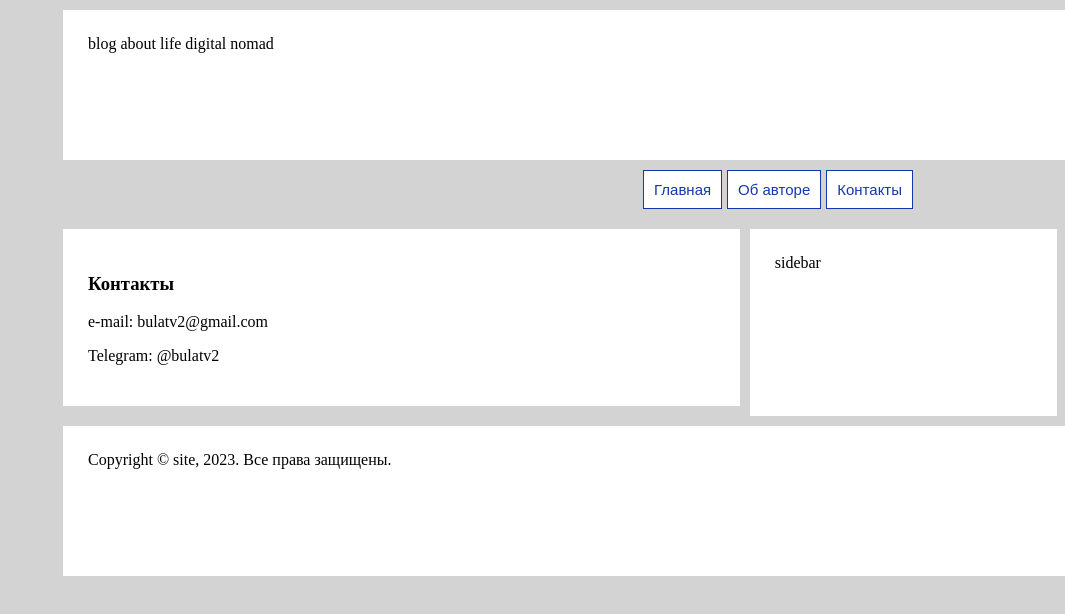
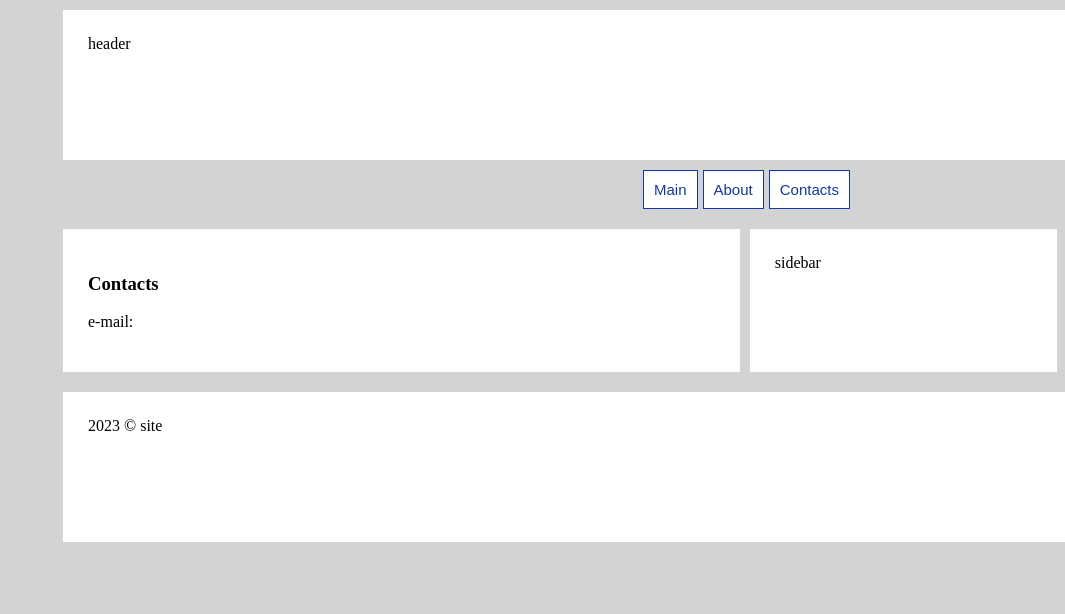
Before and after one commit to bvucode/template-blog, a plain HTML site: page contacts.html in a window 1280 px wide. Shown: the top 614 px of the page, without its empty margins (215-1280 px from the left). Drawn offline with Linux system fonts and the light colour scheme.

Commit message:
refactoring

```diff
--- a/contacts.html
+++ b/contacts.html
@@ -3,29 +3,28 @@
 <head>
        <link rel="stylesheet" href ="src/styles.css" />
        <meta charset="UTF-8">
-    <title>blog about life digital nomad</title>
+    <title>blog</title>
  </head>
  <body>
     <div class="header">
-        blog about life digital nomad
+        header
     </div>
     <div class="menu">
-        <a href=index.html>Главная</a>
-        <a href=about.html>Об авторе</a>
-        <a href=contacts.html>Контакты</a>
+        <a href=index.html>Main</a>
+        <a href=about.html>About</a>
+        <a href=contacts.html>Contacts</a>
     </div>
     <div class="container">
         <div class="content">
-            <h3>Контакты</h3>
-            <p>e-mail: bulatv2@gmail.com
-            <p>Telegram: @bulatv2
+            <h3>Contacts</h3>
+            <p>e-mail:
         </div>
         <div class="sidebar">
             sidebar
         </div>
     </div>
     <div class="footer">
-        Copyright © site, 2023. Все права защищены.
+        2023 © site
     </div>
 </body>
 </html>
--- a/src/styles.css
+++ b/src/styles.css
@@ -47,6 +47,7 @@ body {
         width: 390px;
         margin-top: 10;
         margin-left: 10;
+        margin-bottom: 10;
         padding:25px;
 }
 
```
Also changed, not shown: about.html (+8 -8 lines), index.html (+7 -7 lines).
